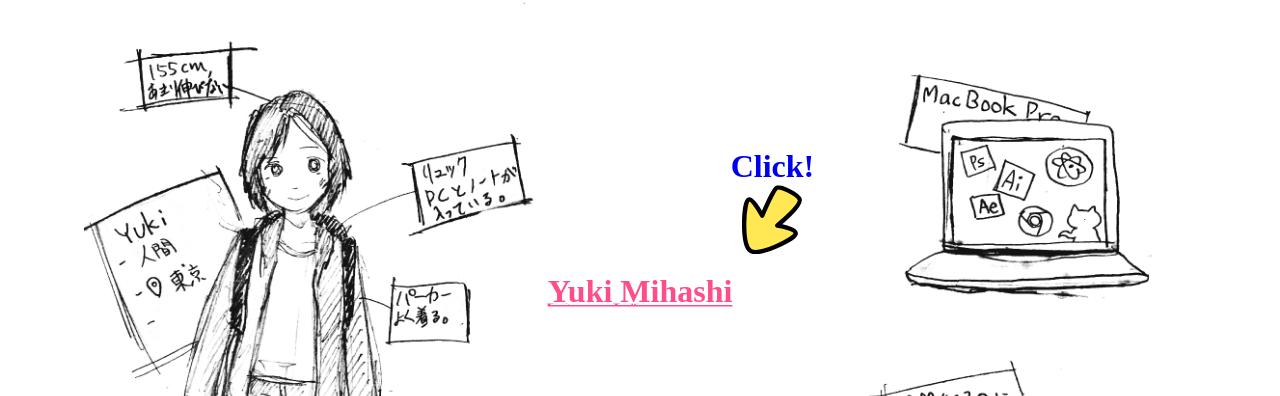
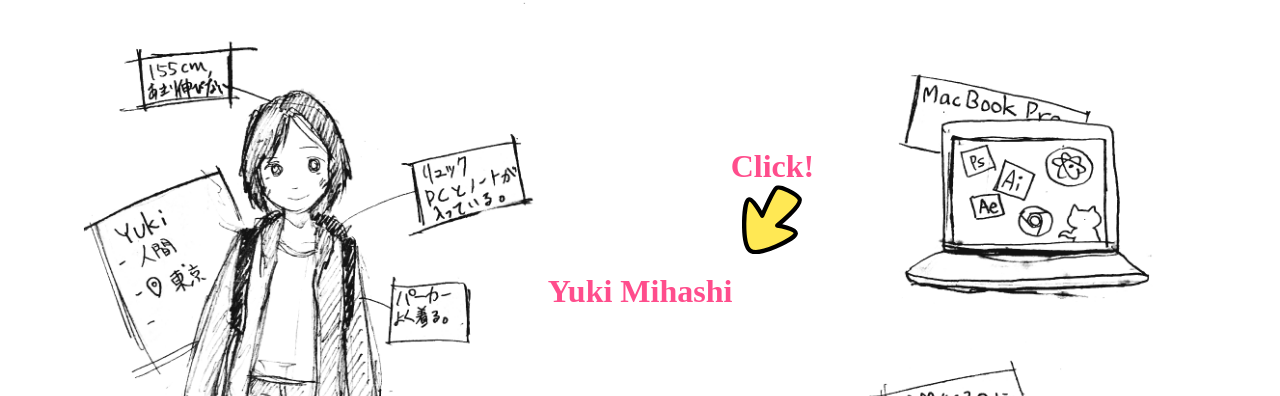
Before and after one commit to madoreenu/yuki384.github.io, a Jekyll site: the page built from index.md, in a window 1280 px wide. Shown: the top 396 px of the page. Built offline with Jekyll 4.4.1, drawn with Linux system fonts in a browser that asks for light colours; nearby versions of some CDN libraries; some web fonts are replaced.

Commit message:
タイトルまわりいい感じにした

```diff
--- a/assets/css/main.css
+++ b/assets/css/main.css
@@ -31,6 +31,9 @@ body{
               -3px 3px 0 #FFF, 3px -3px 0 #FFF,
               0px 3px 0 #FFF,  0-3px 0 #FFF,
               -3px 0 0 #FFF, 3px 0 0 #FFF;
+}
+.cover a{
+  text-decoration: none;
 }
 .sns a{
   color: #fff;
@@ -173,6 +176,8 @@ header{
   position: absolute;
   top: -14vh;
   animation: huwahuwa 1s ease-in-out infinite alternate;
+  color: #ff4d8c;
+  font-family: 'Gugi', cursive;
 }
 @keyframes huwahuwa {
   0% { transform:translateX( 5px) translateY(-5px); }
```
